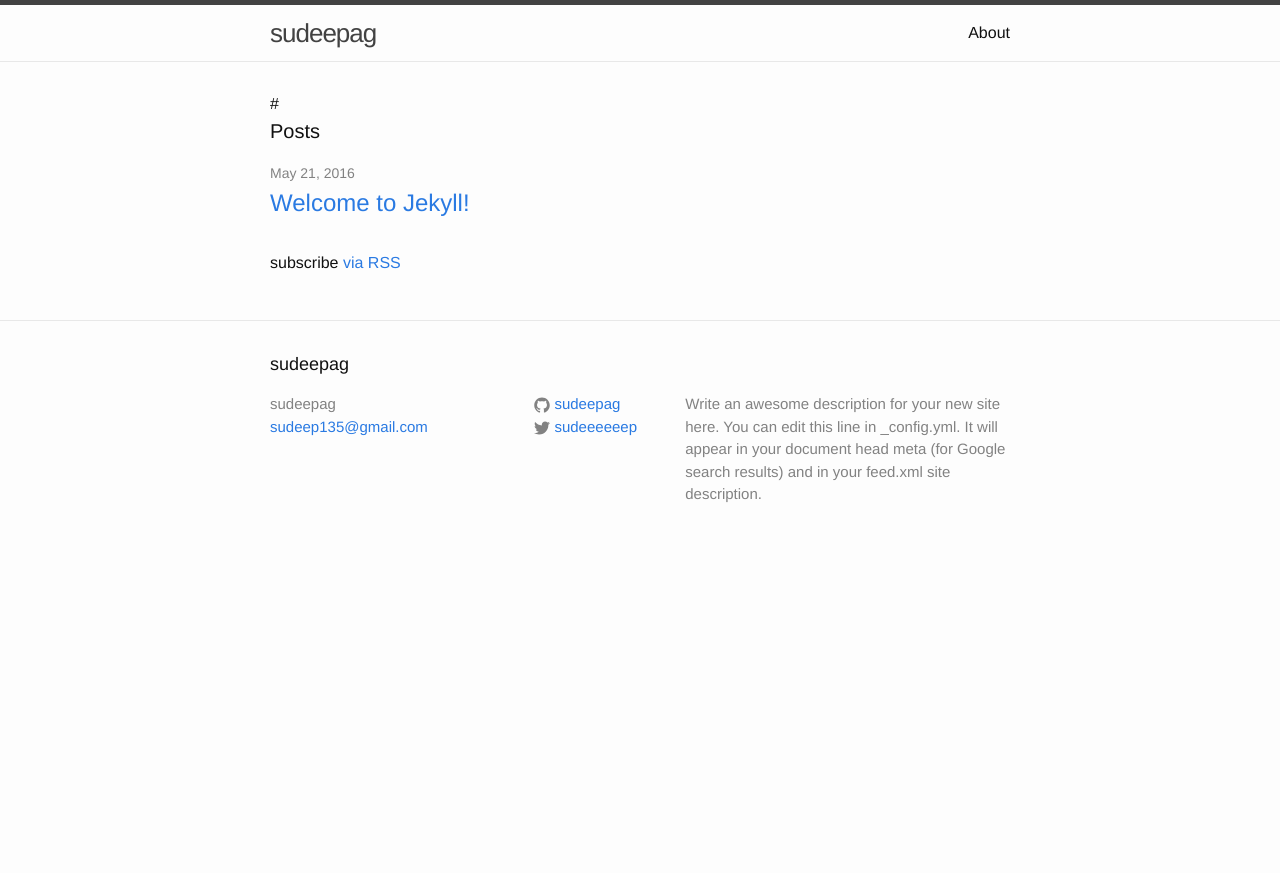
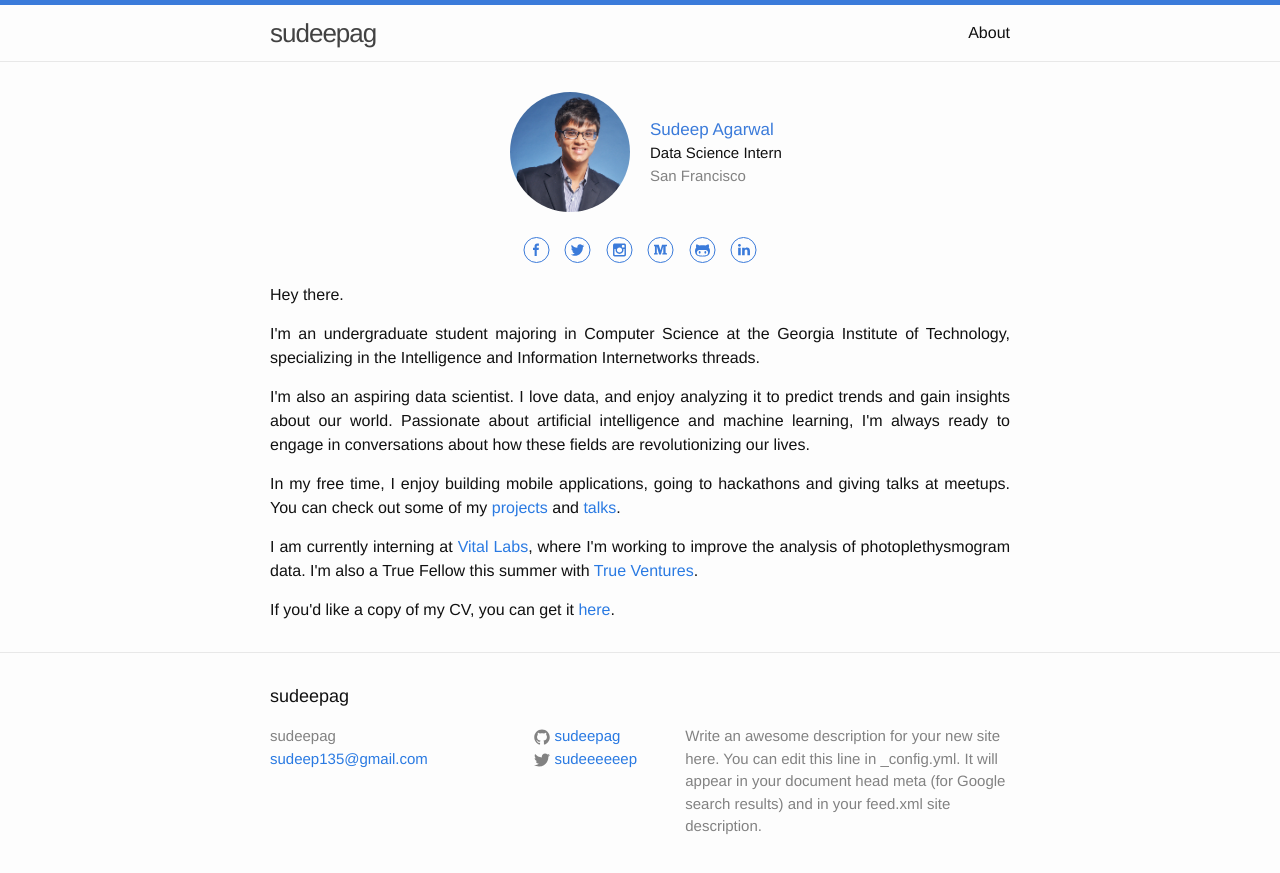
Before and after one commit to sudeepag/sudeep.co, a Jekyll site: the page built from index.html, in a window 1280 px wide. Shown: the top 873 px of the page. Built offline with Jekyll 4.4.1, drawn with Linux system fonts in a browser that asks for light colours.

Commit message:
Update main page.

```diff
--- a/_sass/_layout.scss
+++ b/_sass/_layout.scss
@@ -2,7 +2,7 @@
  * Site header
  */
 .site-header {
-    border-top: 5px solid $grey-color-dark;
+    border-top: 5px solid $blue;
     border-bottom: 1px solid $grey-color-light;
     min-height: 56px;
 
@@ -240,3 +240,75 @@
         }
     }
 }
+
+/**
+ * Introduction
+ */
+
+$intro-header-padding:     10px;
+.intro {
+
+    .intro-title {
+    display:        table;
+    overflow:       hidden;
+    width:          100%;
+    float:          left;
+    font-size:      15px;
+    margin-bottom:  25px;
+
+        .intro-col {
+            display:        table-cell;
+            width:          50%;
+            vertical-align: middle;
+
+            .name {
+                color: $blue;
+                font-weight: 500;
+                font-size: $base-font-size + 1px;
+            }
+
+            .location {
+                color: $grey-color;
+            }
+        }
+
+        .intro-col-1 {
+            padding-right: $intro-header-padding;
+            text-align: right;
+        }
+
+        .intro-col-2 {
+            padding-left: $intro-header-padding;
+            text-align: left;
+        }
+
+        .profile-picture {
+            width: 120px;
+            border-radius: 60px;
+        }
+    }
+
+    .intro-summary {
+        text-align: justify;
+        text-justify: inter-word;
+        .intro-intro {
+            font-weight: 400;
+        }
+        p:last-child {
+            margin: 0;
+        }
+
+        // @include isPhone() {
+        //     text-align: left;
+        // }
+    }
+
+    .intro-links {
+        text-align: center;
+        padding-bottom: 20px;
+        .intro-link-item {
+            padding-left: 5px;
+            padding-right: 5px;
+        }
+    }
+}
--- a/css/main.scss
+++ b/css/main.scss
@@ -8,7 +8,7 @@
 // Our variables
 $base-font-family: "Helvetica Neue", Helvetica, Arial, sans-serif;
 $base-font-size:   16px;
-$base-font-weight: 400;
+$base-font-weight: 300;
 $small-font-size:  $base-font-size * 0.875;
 $base-line-height: 1.5;
 
@@ -18,6 +18,7 @@ $text-color:       #111;
 $background-color: #fdfdfd;
 $brand-color:      #2a7ae2;
 
+$blue:             #3B7BDA;
 $grey-color:       #828282;
 $grey-color-light: lighten($grey-color, 40%);
 $grey-color-dark:  darken($grey-color, 25%);
@@ -27,8 +28,6 @@ $content-width:    800px;
 
 $on-palm:          600px;
 $on-laptop:        800px;
-
-
 
 // Use media queries like this:
 // @include media-query($on-palm) {
@@ -43,8 +42,6 @@ $on-laptop:        800px;
     }
 }
 
-
-
 // Import partials from `sass_dir` (defaults to `_sass`)
 @import
         "base",
--- a/index.html
+++ b/index.html
@@ -2,24 +2,53 @@
 layout: default
 ---
 
-# {{ page.title }}
+<div class="intro">
 
-<div class="home">
+		<div class="intro-title">
+			<div class="intro-col intro-col-1">
+				<img class="profile-picture" src="/images/sudeep.jpg">
+			</div>
+			<div class="intro-col intro-col-2">
+				<span class="name">Sudeep Agarwal</span> <br>
+				Data Science Intern <br>
+				<span class="location">San Francisco</span>
+			</div>
+		</div>
 
-  <h1 class="page-heading">Posts</h1>
+        <div class="intro-links">
+                    <a class="intro-link-item" href="https://www.facebook.com/sudeep135" target="_blank"><img src="/images/facebook.svg"></a>
+                    <a class="intro-link-item" href="https://www.twitter.com/sudeeeeeep" target="_blank"><img src="/images/twitter.svg"></a>
+                    <a class="intro-link-item" href="https://www.instagram.com/sudeeeeeep" target="_blank"><img src="/images/instagram.svg"></a>
+                    <a class="intro-link-item" href="https://www.medium.com/@sudeep.agarwal" target="_blank"><img src="/images/medium.svg"></a>
+                    <a class="intro-link-item" href="https://www.github.com/sudeepag" target="_blank"><img src="/images/github.svg"></a>
+                    <a class="intro-link-item" href="https://www.linkedin.com/in/sudeepag" target="_blank"><img src="/images/linkedin.svg"></a>
+        </div>
 
-  <ul class="post-list">
-    {% for post in site.posts %}
-      <li>
-        <span class="post-meta">{{ post.date | date: "%b %-d, %Y" }}</span>
-
-        <h2>
-          <a class="post-link" href="{{ post.url | prepend: site.baseurl }}">{{ post.title }}</a>
-        </h2>
-      </li>
-    {% endfor %}
-  </ul>
-
-  <p class="rss-subscribe">subscribe <a href="{{ "/feed.xml" | prepend: site.baseurl }}">via RSS</a></p>
+		<div class="intro-summary">
+            <p class="intro-intro">
+                Hey there.
+            </p>
+            <p>
+                I'm an undergraduate student majoring in Computer Science at the Georgia Institute of Technology,
+                specializing in the Intelligence and Information Internetworks threads.
+            </p>
+            <p>
+                I'm also an aspiring data scientist.
+                I love data, and enjoy analyzing it to predict trends and gain insights about our world.
+                Passionate about artificial intelligence and machine learning,
+                I'm always ready to engage in conversations about how these fields are revolutionizing our lives.
+            </p>
+            <p>
+                In my free time, I enjoy building mobile applications, going to hackathons and giving talks at meetups.
+                You can check out some of my <a href="/projects/">projects</a> and <a href="/talks/">talks</a>.
+            </p>
+            <p>
+                I am currently interning at <a href="http://vitallabs.co">Vital Labs</a>, where I'm working to improve the analysis of photoplethysmogram data.
+                I'm also a True Fellow this summer with <a href="https://trueventures.com">True Ventures</a>.
+            </p>
+			<p>
+                If you'd like a copy of my CV, you can get it <a href="/cv/">here</a>.
+			</p>
+		</div>
 
 </div>
```
Also changed, not shown: images/facebook.svg (added), images/github.svg (added), images/instagram.svg (added), images/linkedin.svg (added), images/medium.svg (added), images/sudeep.jpg (added), images/sudeep_2.jpg (added), images/twitter.svg (added).
